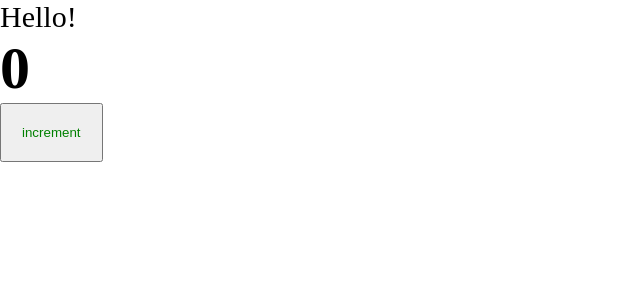
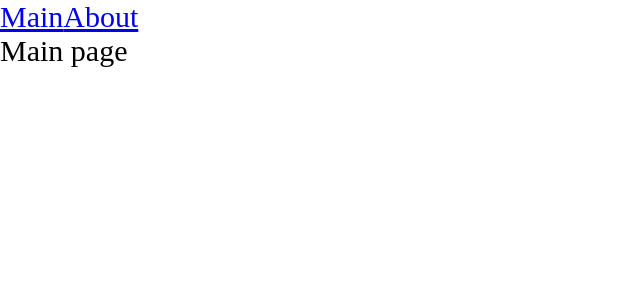
Before and after one commit to EmptyEXOT/studyRepo, a React app: page / in a window 1280 px wide. Shown: the top 300 px of the page, without its empty margins (0-640 px from the left). Built offline with nearby package versions, Linux system fonts and the light colour scheme.

Commit message:
react-router-dom, lazy-loading

```diff
--- a/package.json
+++ b/package.json
@@ -15,6 +15,7 @@
     "@types/node": "^17.0.21",
     "@types/react": "^17.0.39",
     "@types/react-dom": "^17.0.11",
+    "@types/react-router-dom": "^5.3.3",
     "@types/webpack": "^5.28.0",
     "@types/webpack-dev-server": "^4.7.2",
     "css-loader": "^6.7.3",
@@ -32,6 +33,7 @@
   },
   "dependencies": {
     "react": "^17.0.2",
-    "react-dom": "^17.0.2"
+    "react-dom": "^17.0.2",
+    "react-router-dom": "^6.2.1"
   }
 }
--- a/src/App.tsx
+++ b/src/App.tsx
@@ -1,12 +1,20 @@
-import React from 'react';
-import Counter from "./components/Counter";
+import React, {Suspense} from 'react';
 import './index.scss'
+import {Link, Route, Routes} from "react-router-dom";
+import {AboutPageAsync} from "./pages/aboutPage/AboutPage.async";
+import {MainPageAsync} from "./pages/mainPage/MainPage.async";
 
 const App = () => {
     return (
         <div className='app'>
-            Hello!
-            <Counter />
+            <Link to={'/'}>Main</Link>
+            <Link to={'/about'}>About</Link>
+            <Suspense fallback={<div>wait...</div>}>
+                <Routes>
+                    <Route path={'/about'} element={<AboutPageAsync />}/>
+                    <Route path={'/'} element={<MainPageAsync />} />
+                </Routes>
+            </Suspense>
         </div>
     );
 };
--- a/src/index.tsx
+++ b/src/index.tsx
@@ -1,8 +1,11 @@
 import {render} from "react-dom";
 import React from "react";
 import App from "./App";
+import {BrowserRouter} from "react-router-dom";
 
 render(
-    <App/>,
+    <BrowserRouter>
+        <App/>
+    </BrowserRouter>,
     document.getElementById('root')
 )
--- /dev/null
+++ b/src/pages/aboutPage/AboutPage.async.tsx
@@ -0,0 +1,7 @@
+import {lazy} from "react";
+import {Problem} from "webpack-cli";
+
+export const AboutPageAsync = lazy(() => new Promise(res => {
+    //@ts-ignore
+    setTimeout(() => res(import('./AboutPage')), 500)
+}))
--- /dev/null
+++ b/src/pages/aboutPage/AboutPage.tsx
@@ -0,0 +1,11 @@
+import React from 'react';
+
+const AboutPage = () => {
+    return (
+        <div>
+            About page
+        </div>
+    );
+};
+
+export default AboutPage;
--- /dev/null
+++ b/src/pages/mainPage/MainPage.async.ts
@@ -0,0 +1,6 @@
+import {lazy} from "react";
+
+export const MainPageAsync = lazy(() => new Promise(res => {
+    //@ts-ignore
+    setTimeout(() => res(import('./MainPage')), 500)
+}))
--- /dev/null
+++ b/src/pages/mainPage/MainPage.tsx
@@ -0,0 +1,11 @@
+import React from 'react';
+
+const MainPage = () => {
+    return (
+        <div>
+            Main page
+        </div>
+    );
+};
+
+export default MainPage;
--- a/tsconfig.json
+++ b/tsconfig.json
@@ -2,7 +2,7 @@
     "compilerOptions": {
         "outDir": "./dist/",
         "noImplicitAny": true,
-        "module": "es6",
+        "module": "ESNext",
         "target": "es5",
         "jsx": "react-jsx",
         "baseUrl": ".",
```
Also changed, not shown: 2 other files (tests, documents, lock files or other folders).
